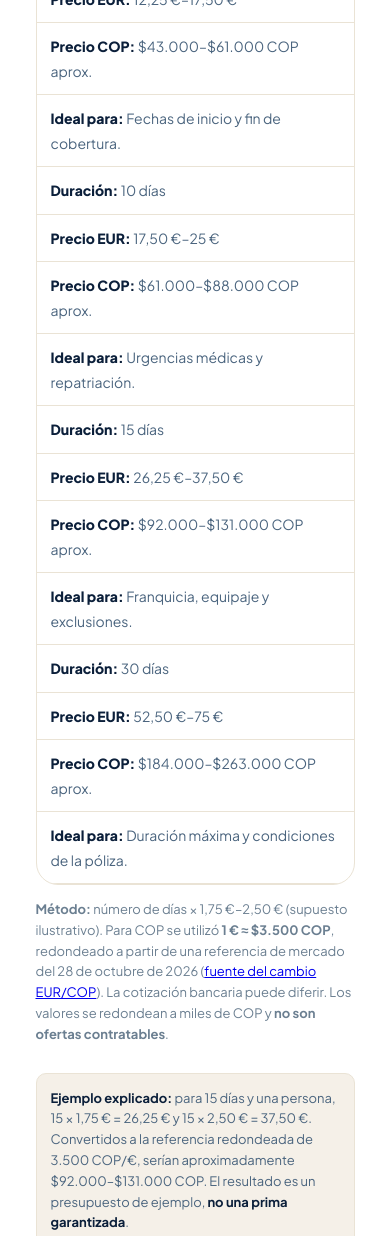
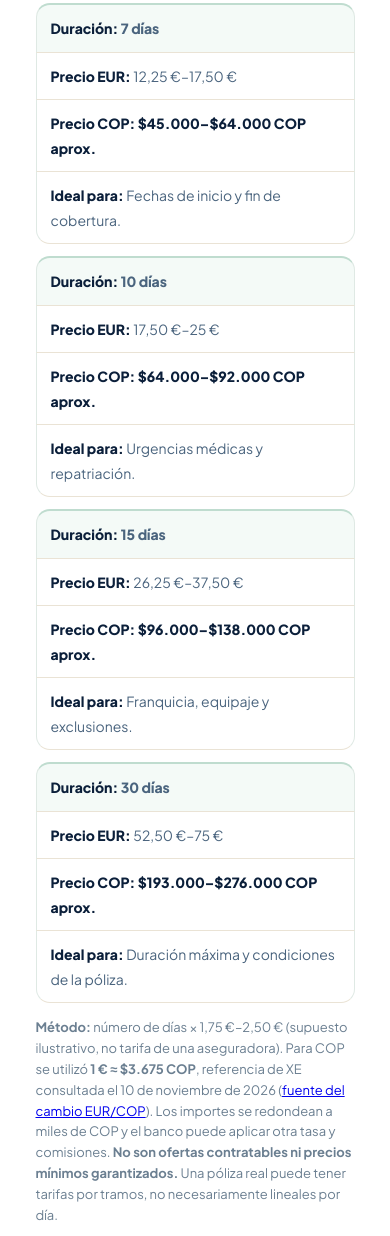
Before and after one commit to justinasspokas-star/viajerolatam, a plain HTML site: page blog/cuanto-cuesta-seguro-viaje-colombia-espana/index.html in a window 390 px wide. Shown: the part 2022-3258 px from the top of the page. Drawn offline with Linux system fonts and the light colour scheme.

Commit message:
Surgical COP estimates refresh and mobile table polish; keep SEO metadata and affiliate links unchanged

```diff
--- a/blog/cuanto-cuesta-seguro-viaje-colombia-espana/index.html
+++ b/blog/cuanto-cuesta-seguro-viaje-colombia-espana/index.html
@@ -509,12 +509,13 @@ img, video, iframe, svg {
     ]
   }
   </script>
+<script type="application/ld+json">{"@context":"https://schema.org","@type":"Article","mainEntityOfPage":{"@type":"WebPage","@id":"https://viajerolatam.com/blog/cuanto-cuesta-seguro-viaje-colombia-espana/"},"headline":"¿Cuánto cuesta un seguro de viaje de Colombia a España?","description":"Precios orientativos de un seguro de viaje Colombia–España para 7, 10, 15 y 30 días en EUR y COP.","author":{"@type":"Organization","name":"ViajeroLatam"},"publisher":{"@type":"Organization","name":"ViajeroLatam"},"inLanguage":"es-CO","dateModified":"2026-11-10"}</script>
 <script type="application/ld+json">
   {
     "@context":"https://schema.org",
     "@type":"FAQPage",
     "mainEntity":[
-      {"@type":"Question","name":"¿Cuánto cuesta un seguro de viaje de Colombia a España?","acceptedAnswer":{"@type":"Answer","text":"Para viajes cortos, un seguro Colombia a España puede costar desde pocos euros al día. Como referencia orientativa, 7 días pueden estar alrededor de €12 a €18 y 15 días alrededor de €26 a €38, equivalentes aproximados a $45.000 a $141.000 COP según duración y cobertura."}},
+      {"@type":"Question","name":"¿Cuánto cuesta un seguro de viaje de Colombia a España?","acceptedAnswer":{"@type":"Answer","text":"Para viajes cortos, un seguro Colombia a España puede costar desde pocos euros al día. Como simulación ilustrativa, no como tarifa real, 7 días equivalen a 12,25 €–17,50 € (45.000–64.000 COP) y 15 días a 26,25 €–37,50 € (96.000–138.000 COP), con una conversión orientativa del 10/11/2026. El importe final debe confirmarse con la aseguradora."}},
       {"@type":"Question","name":"¿Qué hace subir el precio del seguro?","acceptedAnswer":{"@type":"Answer","text":"Suelen influir la edad del viajero, duración del viaje, cobertura médica, cancelación, deportes, larga estancia, destino y extras contratados."}},
       {"@type":"Question","name":"¿Conviene elegir el seguro más barato?","acceptedAnswer":{"@type":"Answer","text":"No siempre. Un seguro muy barato puede tener cobertura médica baja, franquicia, exclusiones o asistencia limitada. Es mejor comparar relación calidad-precio."}},
       {"@type":"Question","name":"¿Dónde puedo revisar las coberturas además del precio?","acceptedAnswer":{"@type":"Answer","text":"Después de estimar el coste, revisa la comparativa de coberturas Colombia a España para comprobar gastos médicos, repatriación, franquicia, equipaje y condiciones antes de contratar."}}
@@ -773,6 +774,17 @@ img, video, iframe, svg {
 }
 </style>
 </link><meta content="summary_large_image" name="twitter:card"/><meta content="Cuánto cuesta un seguro de viaje Colombia-España | Precios" name="twitter:title"/><meta content="Consulta precios orientativos de seguro de viaje de Colombia a España en COP y EUR para 7, 10, 15 y 30 días. Compara cobertura, Schengen, IATI e Intermundial." name="twitter:description"/><meta content="https://viajerolatam.com/og-mochila-viajerolatam.png?v=2" name="twitter:image"/><meta content="Icono de ViajeroLatam con mochila viajera" property="og:image:alt"/>  <link rel="stylesheet" href="/assets/vl-whatsapp.css">
+<style id="vl-price-cop-mobile-2026-11-10">
+.vl-price-review{font-size:13px!important;color:#4A647E!important;margin:0 0 14px!important;line-height:1.5}
+@media(max-width:720px){
+.price-cop-table{border:0!important;overflow:visible!important;background:transparent!important}
+.price-cop-table div:not(.th){border-left:1px solid #DFE9E4!important;border-right:1px solid #DFE9E4!important;background:#fff}
+.price-cop-table div:nth-child(4n+1):not(.th){border-top:2px solid #BFDCCF!important;border-radius:14px 14px 0 0;background:#F4FAF7!important;margin-top:12px;font-weight:800}
+.price-cop-table div:nth-child(4n):not(.th){border-radius:0 0 14px 14px;margin-bottom:8px}
+.price-cop-table div:nth-child(4n+3):not(.th){font-weight:800;color:#0B1F3A}
+.price-cop-table div:not(.th)::before{font-weight:800}
+}
+</style>
 </head>
 <body>
 <nav>
@@ -816,17 +828,18 @@ img, video, iframe, svg {
 <p><strong>Respuesta rápida:</strong> no existe una tarifa única para viajar de Colombia a España. Como <strong>simulación de presupuesto, no como cotización de una aseguradora</strong>, suponiendo entre 1,75 € y 2,50 € al día, un viaje de 15 días equivaldría a 26,25 €–37,50 € por persona. La prima real depende de edad, fechas, coberturas y condiciones: comprueba siempre el importe final antes de contratar.</p>
 </div>
 <h2>Ejemplos de presupuesto para 7, 10, 15 y 30 días (EUR y COP)</h2>
+<p class="vl-price-review"><strong>Conversión revisada:</strong> <time datetime="2026-11-10">10 de noviembre de 2026</time>. Son ejemplos de cálculo, no cotizaciones en tiempo real.</p>
 <p>Esta tabla permite hacer cálculos antes de pedir una cotización. <strong>No son precios vigentes comprobados de IATI, Intermundial ni de otra aseguradora.</strong> Hemos tomado un supuesto ilustrativo de <strong>1,75 €–2,50 € por persona y día</strong> para mostrar cómo varía el presupuesto con la duración del viaje. Una póliza real puede costar más o menos.</p>
 <div class="price-cop-table" aria-label="Simulación ilustrativa del coste en euros y pesos colombianos según duración">
 <div class="th">Duración del viaje</div><div class="th">Ejemplo en EUR</div><div class="th">Ejemplo en COP</div><div class="th">Qué debes comprobar</div>
-<div>7 días</div><div>12,25 €–17,50 €</div><div>$43.000–$61.000 COP aprox.</div><div>Fechas de inicio y fin de cobertura.</div>
-<div>10 días</div><div>17,50 €–25 €</div><div>$61.000–$88.000 COP aprox.</div><div>Urgencias médicas y repatriación.</div>
-<div>15 días</div><div>26,25 €–37,50 €</div><div>$92.000–$131.000 COP aprox.</div><div>Franquicia, equipaje y exclusiones.</div>
-<div>30 días</div><div>52,50 €–75 €</div><div>$184.000–$263.000 COP aprox.</div><div>Duración máxima y condiciones de la póliza.</div>
+<div>7 días</div><div>12,25 €–17,50 €</div><div>$45.000–$64.000 COP aprox.</div><div>Fechas de inicio y fin de cobertura.</div>
+<div>10 días</div><div>17,50 €–25 €</div><div>$64.000–$92.000 COP aprox.</div><div>Urgencias médicas y repatriación.</div>
+<div>15 días</div><div>26,25 €–37,50 €</div><div>$96.000–$138.000 COP aprox.</div><div>Franquicia, equipaje y exclusiones.</div>
+<div>30 días</div><div>52,50 €–75 €</div><div>$193.000–$276.000 COP aprox.</div><div>Duración máxima y condiciones de la póliza.</div>
 </div>
-<p class="price-note"><strong>Método:</strong> número de días × 1,75 €–2,50 € (supuesto ilustrativo). Para COP se utilizó <strong>1 € ≈ $3.500 COP</strong>, redondeado a partir de una referencia de mercado del <time datetime="2026-10-28">28 de octubre de 2026</time> (<a href="https://www.xe.com/es-us/currencyconverter/convert/?Amount=1&amp;From=EUR&amp;To=COP" target="_blank" rel="noopener noreferrer">fuente del cambio EUR/COP</a>). La cotización bancaria puede diferir. Los valores se redondean a miles de COP y <strong>no son ofertas contratables</strong>.</p>
+<p class="price-note"><strong>Método:</strong> número de días × 1,75 €–2,50 € (supuesto ilustrativo, no tarifa de una aseguradora). Para COP se utilizó <strong>1 € ≈ $3.675 COP</strong>, referencia de XE consultada el <time datetime="2026-11-10">10 de noviembre de 2026</time> (<a href="https://www.xe.com/es-us/currencyconverter/convert/?Amount=1&amp;From=EUR&amp;To=COP" target="_blank" rel="noopener noreferrer">fuente del cambio EUR/COP</a>). Los importes se redondean a miles de COP y el banco puede aplicar otra tasa y comisiones. <strong>No son ofertas contratables ni precios mínimos garantizados.</strong> Una póliza real puede tener tarifas por tramos, no necesariamente lineales por día.</p>
 <div class="answer-box">
-<p><strong>Ejemplo explicado:</strong> para 15 días y una persona, 15 × 1,75 € = 26,25 € y 15 × 2,50 € = 37,50 €. Convertidos a la referencia redondeada de 3.500 COP/€, serían aproximadamente $92.000–$131.000 COP. El resultado es un presupuesto de ejemplo, <strong>no una prima garantizada</strong>.</p>
+<p><strong>Ejemplo explicado:</strong> para 15 días y una persona, 15 × 1,75 € = 26,25 € y 15 × 2,50 € = 37,50 €. Convertidos a la referencia orientativa de 3.675 COP/€ del 10/11/2026, serían aproximadamente $96.000–$138.000 COP. El resultado es un presupuesto de ejemplo, <strong>no una prima garantizada</strong>.</p>
 </div>
 <div class="mini-cta"><h3>¿Cuánto cuesta realmente para tu viaje?</h3><p>Indica origen Colombia, destino España, fechas y número de viajeros. Revisa las opciones disponibles y confirma en la web de cada aseguradora el precio final, la residencia admitida y las exclusiones.</p><a href="/resultados/?origen=colombia&amp;destino=espana-schengen">Ver opciones para mis fechas →</a></div>
 <h2>Por qué no hay un precio único</h2>
```
